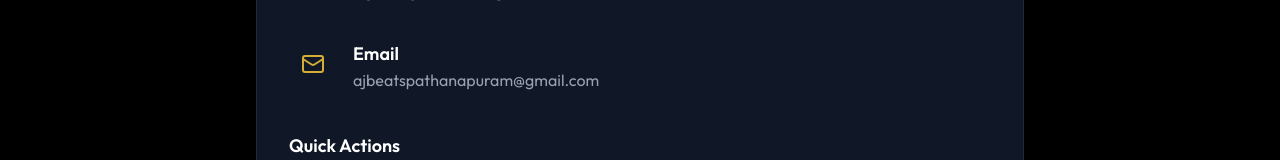
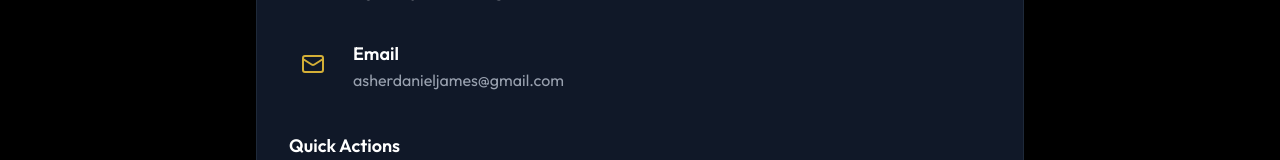
Before and after one commit to Gamjt19/AJ-BEATS-Website, a React (Vite) app: page /contact in a window 1280 px wide. Shown: the part 534-694 px from the top of the page. Built offline with nearby package versions, Linux system fonts and the light colour scheme.

Commit message:
Contact page updated

```diff
--- a/src/pages/Contact.jsx
+++ b/src/pages/Contact.jsx
@@ -40,8 +40,8 @@ const Contact = () => {
                                 </div>
                                 <div>
                                     <h3 className="text-lg font-semibold text-white">Email</h3>
-                                    <a href="mailto:ajbeatspathanapuram@gmail.com" className="text-gray-400 hover:text-gold transition-colors">
-                                        ajbeatspathanapuram@gmail.com
+                                    <a href="mailto:asherdanieljames@gmail.com" className="text-gray-400 hover:text-gold transition-colors">
+                                        asherdanieljames@gmail.com
                                     </a>
                                 </div>
                             </div>
```
